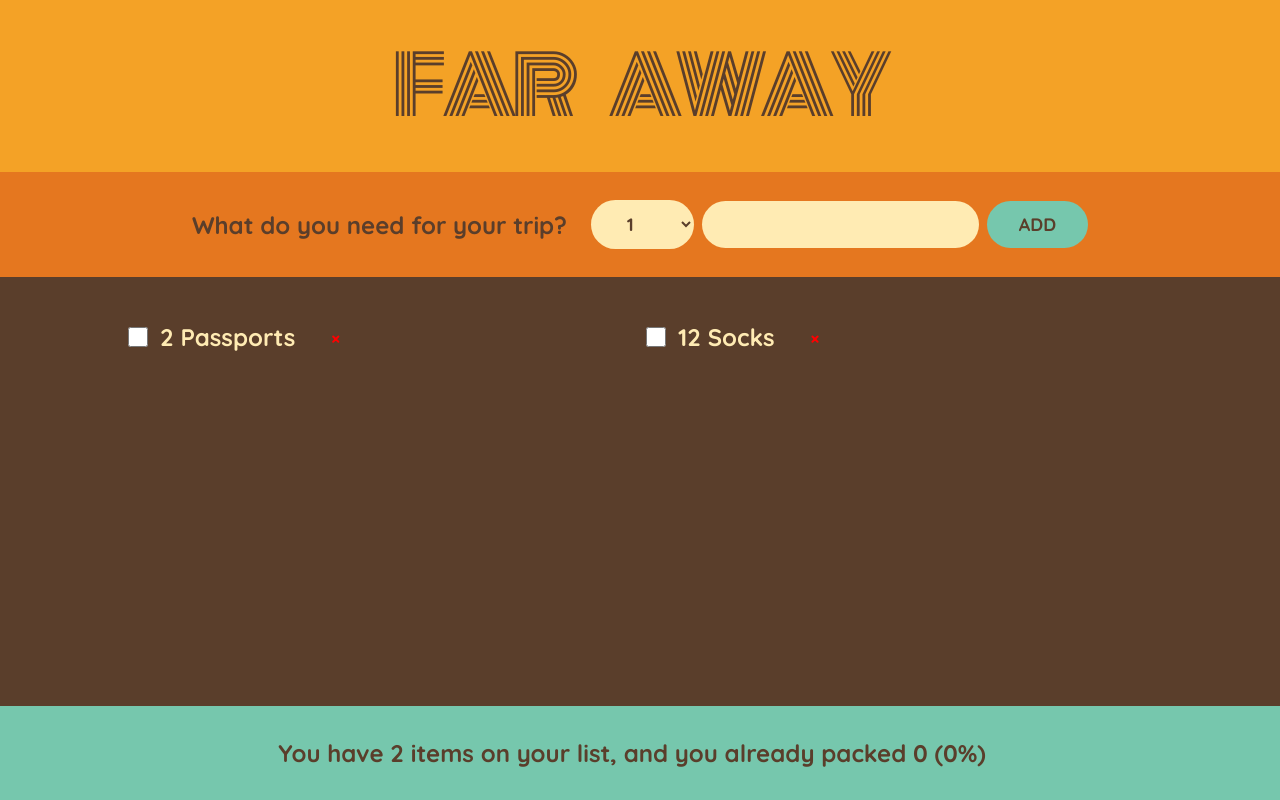
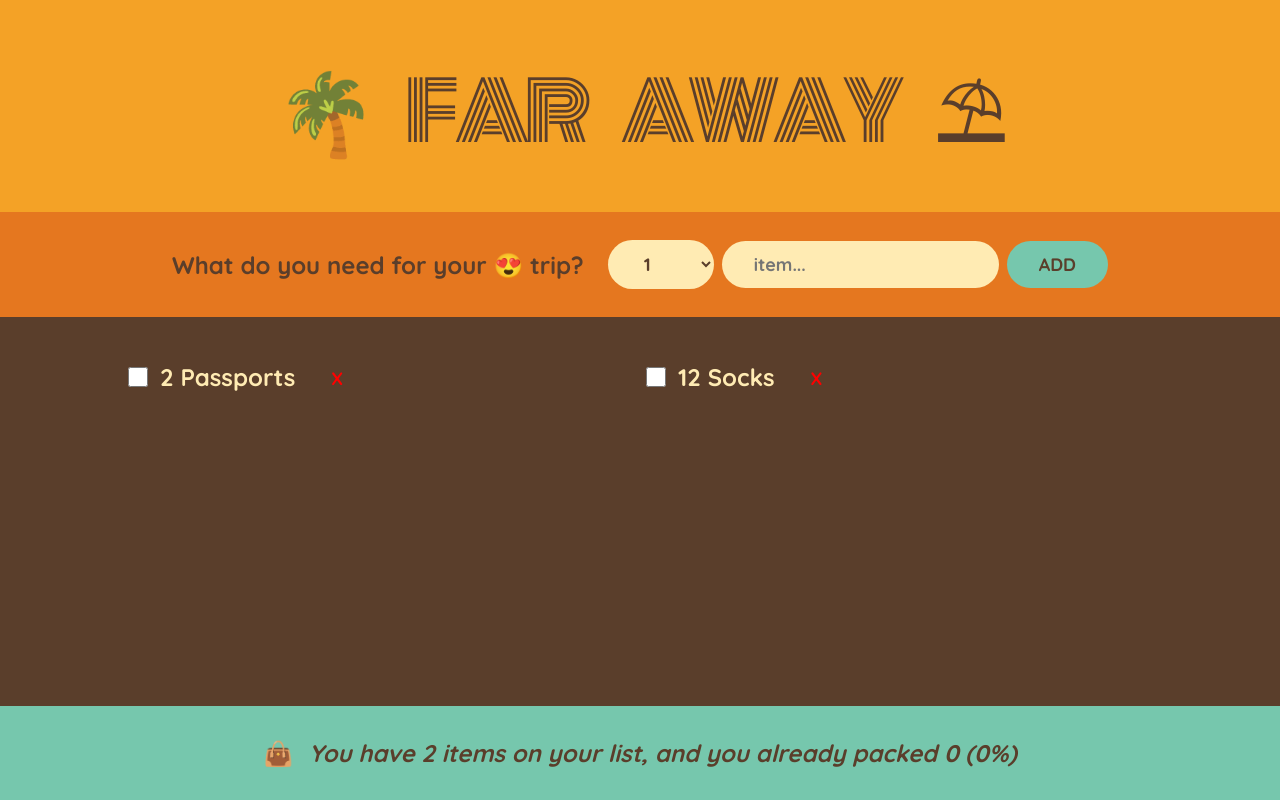
Before and after one commit to gumpsh/travel-list, a React (Create React App) app: page / in a window 1280 px wide. Built offline with nearby package versions, Linux system fonts and the light colour scheme.

Commit message:
Form fixes. Validation when adding an item.

```diff
--- a/src/App.js
+++ b/src/App.js
@@ -10,21 +10,24 @@ const initialItems = [
   { id: 2, description: "Socks", quantity: 12, packed: false },
 ];
 
-function App() {
+export default function App() {
   const [list, setList] = useState(initialItems);
   const [packedItems, setPackedItems] = useState([]);
 
-  function handleAddItem(amount, description) {
-    const item = {
-      id: list.length + 1,
-      description: description,
-      quantity: amount,
-      packed: false,
-    };
+  function handleAddItem(addedItem, amount) {
+    // Only increment quantity for duplicate items
+    const descriptions = list.reduce((acc, item) => [...acc, item.description], []);
 
-    const updatedItems = (current) => [...current, item];
-
-    setList(updatedItems);
+    if (descriptions.includes(addedItem.description)) {
+      const i = list.find((item) => item.description === addedItem.description);
+      i.quantity += amount;
+      const updatedItems = (current) => [...current];
+      setList(updatedItems);
+    } else {
+      // Otherwise, just add the new item
+      const updatedItems = (current) => [...current, addedItem];
+      setList(updatedItems);
+    }
   }
 
   function handleRemoveItem(item) {
@@ -40,11 +43,9 @@ function App() {
   return (
     <div className="app">
       <Logo />
-      <Form onAdd={handleAddItem} />
+      <Form onAdd={handleAddItem} listSize={list.length} />
       <PackingList list={list} onRemove={handleRemoveItem} onPacked={handlePackedItem} />
       <Stats itemAmount={list.length} packedItems={packedItems.length} />
     </div>
   );
 }
-
-export default App;
--- a/src/components/Form.js
+++ b/src/components/Form.js
@@ -1,26 +1,41 @@
 import { useState } from "react";
 import "../index.css";
 
-export default function Form({ onAdd }) {
+export default function Form({ onAdd, listSize }) {
   const [amount, setAmount] = useState(1);
   const [description, setDescription] = useState("");
 
-  function add() {
-    onAdd(amount, description);
+  function handleSubmit(e) {
+    e.preventDefault();
+
+    if (!description) return;
+
+    const item = {
+      id: listSize + 1,
+      description: description,
+      quantity: amount,
+      packed: false,
+    };
+
+    onAdd(item, amount);
+    setAmount(1);
+    setDescription("");
   }
 
-  const options = [1, 2, 3, 4, 5, 6, 7, 8, 9, 10];
+  const options = Array.from({ length: 20 }, (_, i) => i + 1);
 
   return (
-    <div className="add-form">
-      <h3>What do you need for your trip?</h3>
-      <select name="amount" value={amount} onChange={(e) => setAmount(e.target.value)}>
+    <form className="add-form" onSubmit={handleSubmit}>
+      <h3>What do you need for your 😍 trip?</h3>
+      <select name="amount" value={amount} onChange={(e) => setAmount(Number(e.target.value))}>
         {options.map((o) => (
-          <option value={o}>{options[o - 1]}</option>
+          <option value={o} key={o}>
+            {o}
+          </option>
         ))}
       </select>
-      <input value={description} onChange={(d) => setDescription(d.target.value)}></input>
-      <button onClick={add}>ADD</button>
-    </div>
+      <input placeholder="item..." value={description} onChange={(e) => setDescription(e.target.value)}></input>
+      <button>ADD</button>
+    </form>
   );
 }
--- a/src/components/Logo.js
+++ b/src/components/Logo.js
@@ -3,9 +3,7 @@ import "../index.css";
 export default function Logo() {
   return (
     <div>
-      <image />
-      <h1>Far Away</h1>
-      <image />
+      <h1>🌴 Far Away ⛱</h1>
     </div>
   );
 }
--- a/src/components/PackingList.js
+++ b/src/components/PackingList.js
@@ -1,10 +1,5 @@
 import { useState } from "react";
 import "../index.css";
-
-// const initialItems = [
-//   { id: 1, description: "Passports", quantity: 2, packed: false },
-//   { id: 2, description: "Socks", quantity: 12, packed: false },
-// ];
 
 export default function PackingList({ list, onRemove, onPacked }) {
   const [isChecked, setIsChecked] = useState(false);
@@ -15,6 +10,7 @@ export default function PackingList({ list, onRemove, onPacked }) {
   }
 
   function pack(item) {
+    // need to sort out unchecking checkboxes
     item.packed = true;
     setIsChecked(!isChecked);
     setIsPacked(true);
@@ -27,8 +23,11 @@ export default function PackingList({ list, onRemove, onPacked }) {
         {list.map((item) => (
           <li key={item.id}>
             <input type="checkbox" checked={item.packed} onChange={() => pack(item)} />
-            <h3>{`${item.quantity} ${item.description}`}</h3>
-            <button onClick={() => remove(item)}>&times;</button>
+            <h3
+              style={
+                item.packed ? { textDecoration: "line-through" } : {}
+              }>{`${item.quantity} ${item.description}`}</h3>
+            <button onClick={() => remove(item)}>X</button>
           </li>
         ))}
       </ul>
--- a/src/components/Stats.js
+++ b/src/components/Stats.js
@@ -9,8 +9,13 @@ export default function Stats({ itemAmount, packedItems }) {
   }, [itemAmount, packedItems]);
 
   return (
-    <div className="stats">
-      <h3>{`You have ${itemAmount} items on your list, and you already packed ${packedItems} (${percentagePacked}%)`}</h3>
-    </div>
+    <footer className="stats">
+      <h3>👜</h3>
+      <em>
+        {`You have ${itemAmount} items on your list, and you already packed ${packedItems} (${Math.round(
+          percentagePacked
+        )}%)`}
+      </em>
+    </footer>
   );
 }
--- a/src/index.css
+++ b/src/index.css
@@ -133,6 +133,8 @@ input[type="checkbox"] {
 }
 
 .stats {
+  display: flex;
+  justify-content: center;
   background-color: #76c7ad;
   text-align: center;
   font-weight: 700;
```
Also changed, not shown: src/App.css (deleted, +0 -38 lines).
